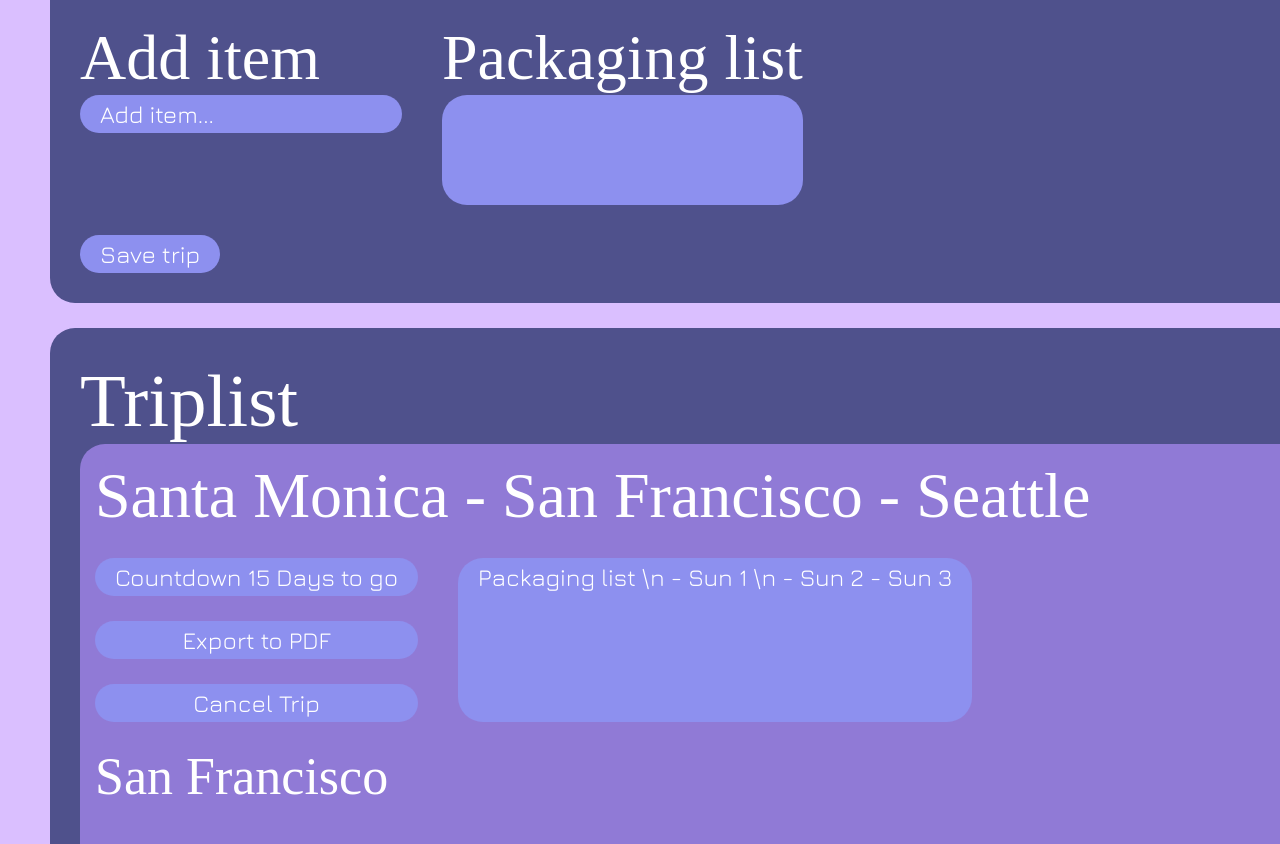
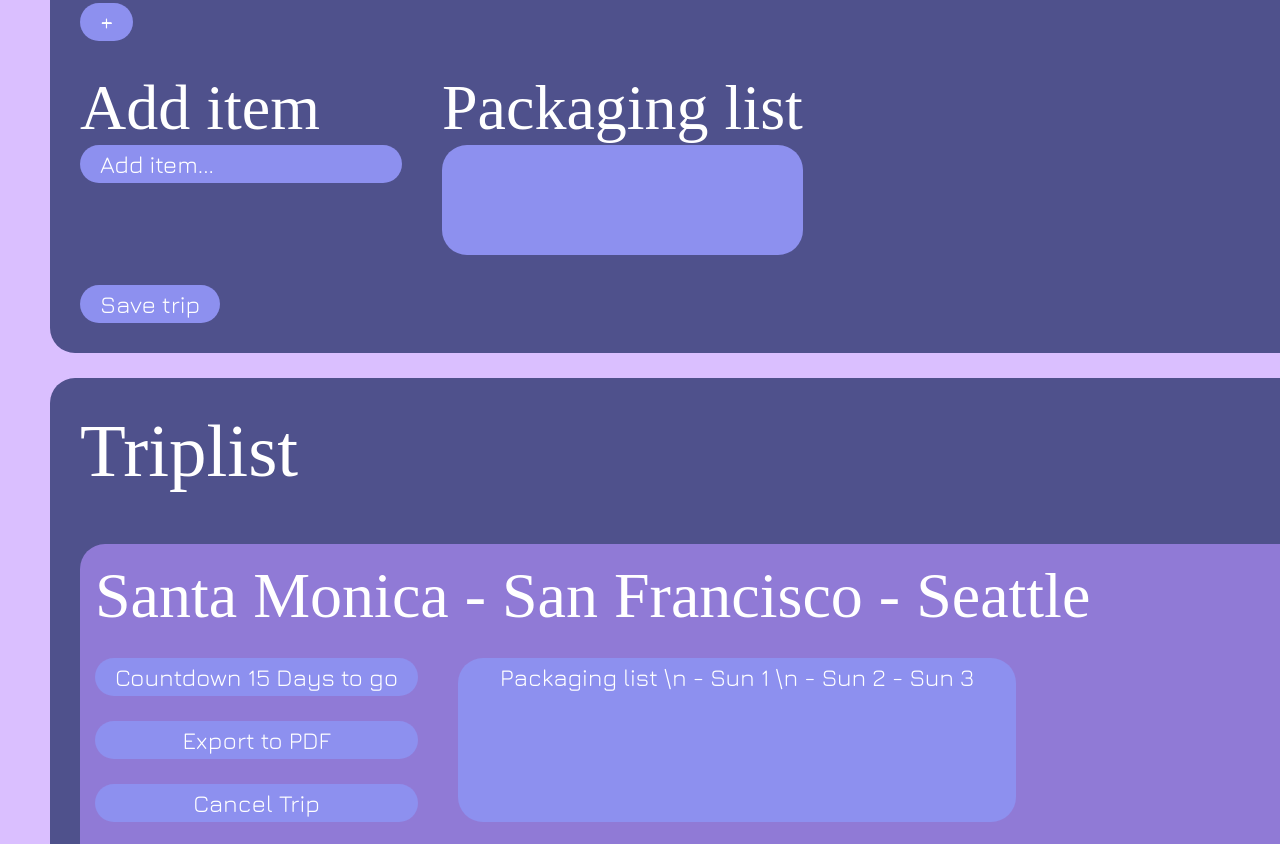
Before and after one commit to m1chale/travel-app, a website built with webpack: page src/client/index.html in a window 1280 px wide. Shown: the part 507-1351 px from the top of the page. Built offline with nearby package versions, Linux system fonts and the light colour scheme; a web font is replaced by a local one.

Commit message:
style update

```diff
--- a/src/client/index.html
+++ b/src/client/index.html
@@ -56,7 +56,7 @@
 
                         <div class="field-wrapper">
                             <label for="packaging-list">Packaging list</label>
-                            <ul id="packaging-list"></ul>
+                            <ul id="packaging-list" class="list"></ul>
                         </div>
                     </div>
                     <input type="button" id="save-trip" value="Save trip" />
@@ -79,7 +79,7 @@
                             <input type="button" id="cancel-trip" value="Cancel Trip" />
                         </div>
 
-                        <div class="trip-packaging-list">
+                        <div class="list">
                             Packaging list
                             \n
                             - Sun 1 \n
--- a/src/client/styles/app.scss
+++ b/src/client/styles/app.scss
@@ -107,6 +107,9 @@
   background: $background-dark-color;
   border-radius: 25px;
   padding: 30px;
+  display: flex;
+  flex-direction: column;
+  gap: 50px;
 
   h2 {
     font-size: 75px;
@@ -169,7 +172,6 @@
 }
 
 #{$input-elements},
-.trip-packaging-list,
 #export-trip,
 #cancel-trip {
   @include input-theme;
@@ -182,6 +184,12 @@
   padding: 5px 20px 5px 20px;
 }
 
+.list {
+  @include input-theme;
+  padding: 5px 42px 5px 42px;
+  min-height: 100px;
+}
+
 .input-form {
   display: flex;
   flex-direction: column;
@@ -191,12 +199,6 @@
   .field-wrapper {
     display: flex;
     flex-direction: column;
-  }
-
-  #packaging-list {
-    @include input-theme;
-    padding: 5px 42px 5px 42px;
-    min-height: 100px;
   }
 
   input::-webkit-input-placeholder {
```
